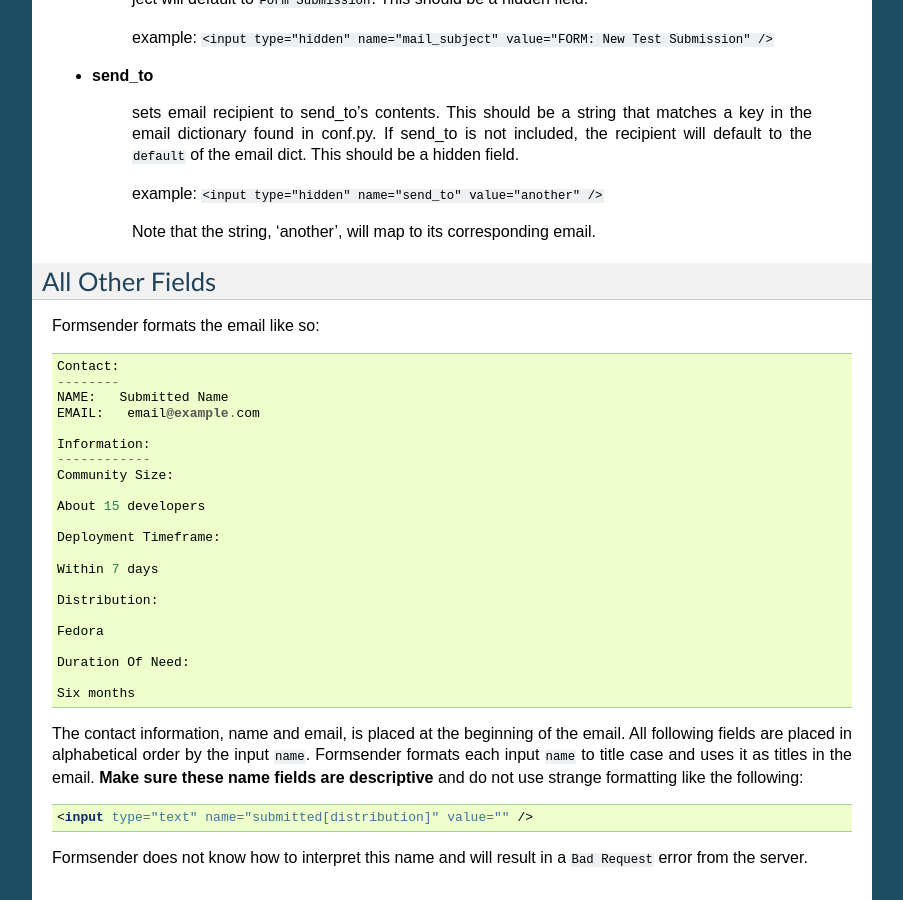
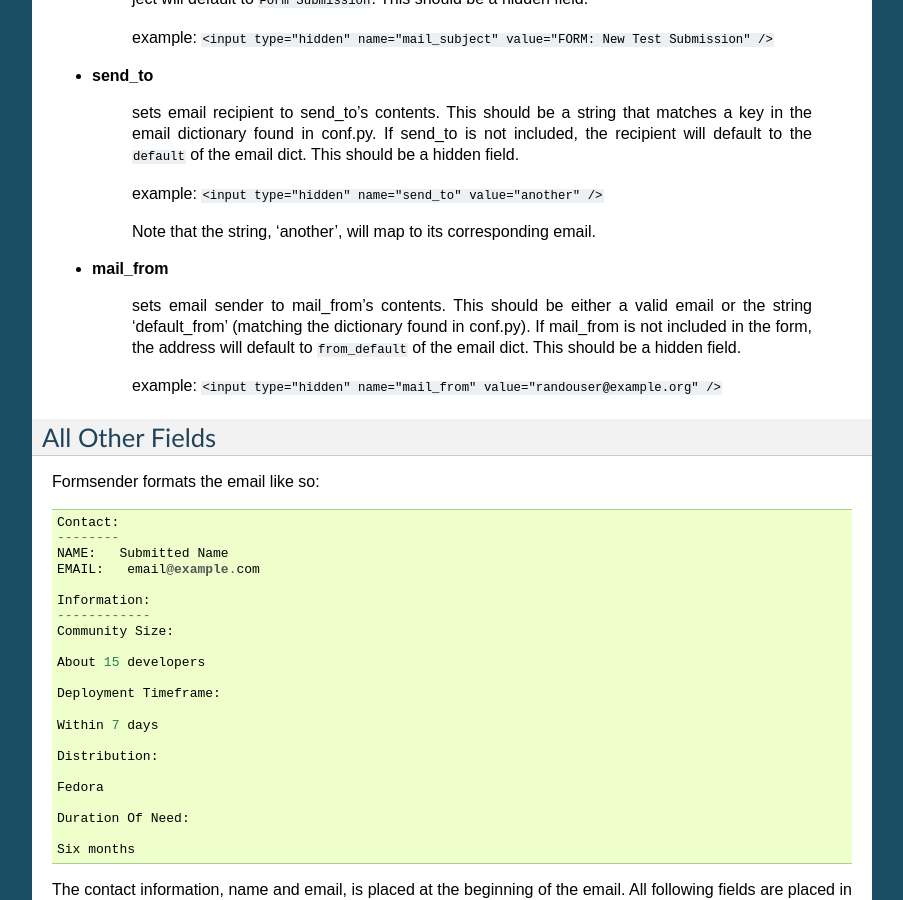
Before and after one commit to osuosl/formsender, a Sphinx documentation site: the page built from docs/source/form_setup.rst, in a window 1280 px wide and 900 px high, scrolled down 926 px. Shown: the whole window, without its empty margins (198-1101 px from the left). Built offline with Sphinx 7.4.7, drawn with Linux system fonts in a browser that asks for light colours.

Commit message:
Add to mail_from optional fields list in docs

```diff
--- a/docs/source/form_setup.rst
+++ b/docs/source/form_setup.rst
@@ -66,6 +66,16 @@ email:
 
     Note that the string, 'another', will map to its corresponding email.
 
+* **mail_from**
+
+    sets email sender to mail_from's contents. This should be either a valid
+    email or the string 'default_from' (matching the dictionary found in
+    conf.py). If mail_from is not included in the form, the address will
+    default to ``from_default`` of the email dict. This should be a hidden
+    field.
+
+    example: ``<input type="hidden" name="mail_from" value="randouser@example.org" />``
+
 All Other Fields
 ----------------
 
```
